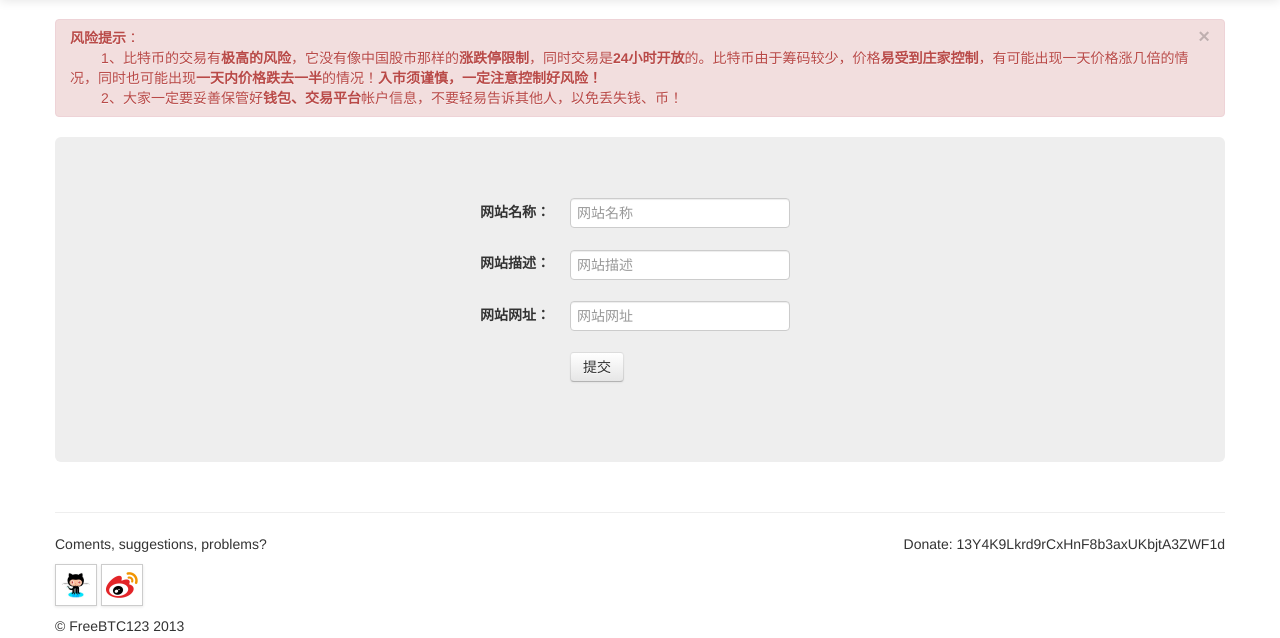
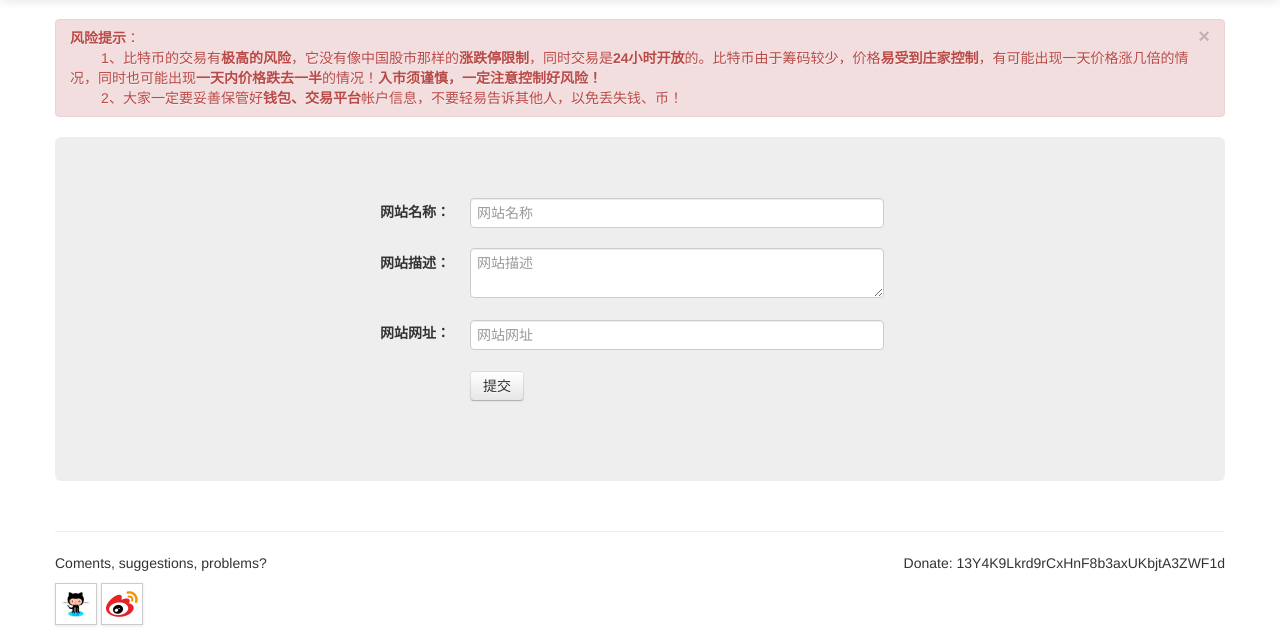
Before and after one commit to Brightcells/btc, a Django app: page /submitsite in a window 1280 px wide. Shown: the part 41-679 px from the top of the page. Run offline with Django 3.2, Linux system fonts and the light colour scheme; data that the repository does not hold is empty; parts of the project's set-up code (start-up, migrations or seed data) failed here and were passed over; some libraries are stand-ins or nearby versions.

Commit message:
change some input to textarea in form

```diff
--- a/btc/global_static/css/common.css
+++ b/btc/global_static/css/common.css
@@ -107,12 +107,16 @@ body {
 /* -
     Style to make div center
    - */
-.divCenter{
+.divCenter {
 	margin: 0 auto;
-	width: 500px;
+	width: 700px;
 }
 
-/* -
+.controls input, .controls textarea {
+	width: 400px;
+}
+
+/* -Di
 	ref: http://www.terrill.ca/sorting/table_sort_example.html
    - */
 .sortable th.descend{background: #E4EDFC 95% 50% url('../img/caret_up.gif') no-repeat;}
--- a/freebtc123/templates/freebtc123/evaluate.html
+++ b/freebtc123/templates/freebtc123/evaluate.html
@@ -80,7 +80,8 @@
 						    <div class="control-group">
 							    <label class="control-label" for="inputEvaluateContent"><b>评论内容：</b></label>
 								<div class="controls">
-									<input type="text" id="inputEvaluateContent" name="content" placeholder="评论内容">
+									<textarea id="inputEvaluateContent" name="content" cols="50" rows="2" onscroll="this.rows++;" placeholder="评论内容"></textarea>
+
 								</div>
 							</div>
 							<div class="control-group">
--- a/freebtc123/templates/freebtc123/submitsite.html
+++ b/freebtc123/templates/freebtc123/submitsite.html
@@ -22,9 +22,9 @@
 								</div>
 							</div>
 							<div class="control-group">
-								<label class="control-label" for="inputSiteDescription"><b>网站描述：</b></label>
+								<label class="control-label vcenter" for="inputSiteDescription"><b>网站描述：</b></label>
 								<div class="controls">
-									<input type="text" id="inputSiteDescription" name="description" placeholder="网站描述">
+									<textarea id="inputSiteDescription" name="description" cols="50" rows="2" onscroll="this.rows++;" placeholder="网站描述"></textarea>
 								</div>
 							</div>
 							<div class="control-group">
```
